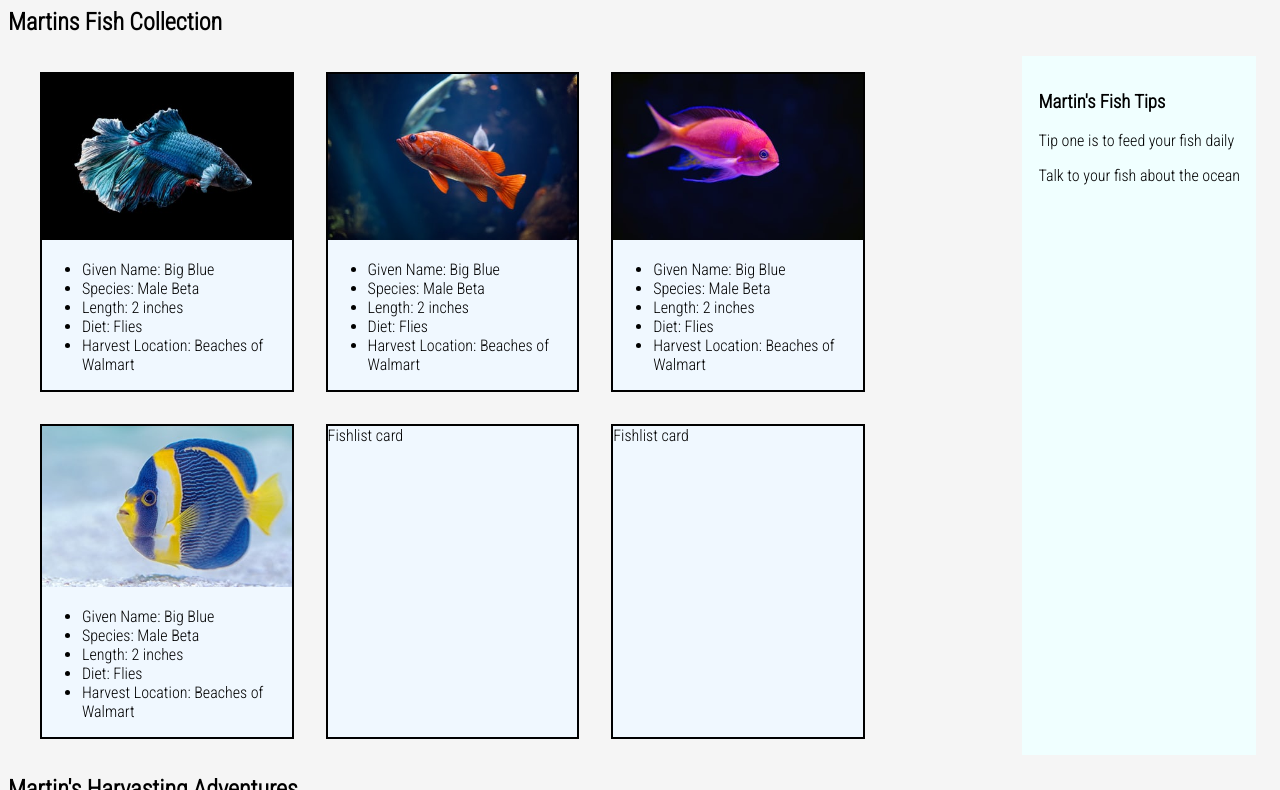
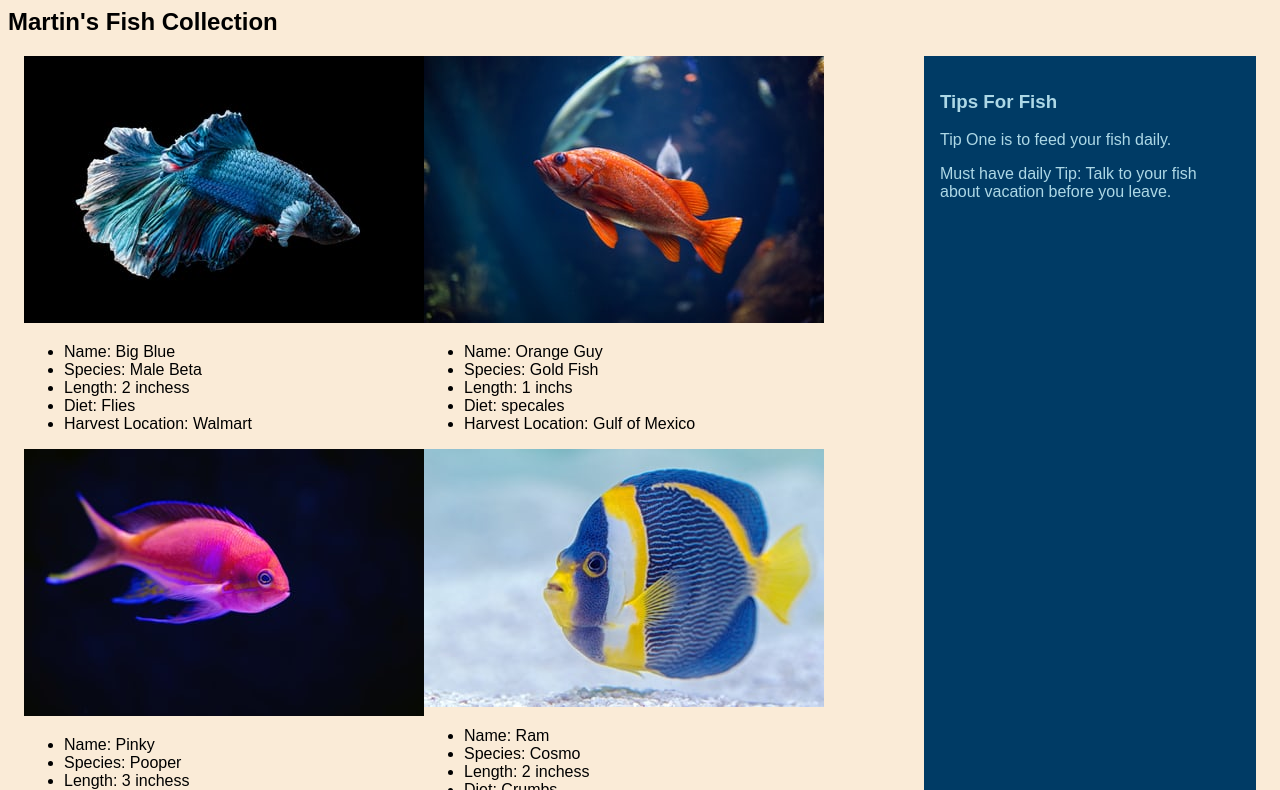
Before and after one commit to corneliajohnson/martins-aquarium, a plain HTML site: page index.html in a window 1280 px wide. Shown: the part 224-1014 px from the top of the page. Drawn offline with Linux system fonts and the light colour scheme.

Commit message:
render fish cards to dom

```diff
--- a/index.html
+++ b/index.html
@@ -17,71 +17,22 @@
       </div>
     </header>
     <section>
-      <h2>Martins Fish Collection</h2>
-      <!-- Fish tank hold the fishtank cards and the aside -->
-      <div id="fishtank">
-        <div class="fishlist">
-          <div class="fishlist-card">
-            <div class="card-image">
-              <img class="fish-image" src="images/bluefish.jfif" alt="Beatiful Blue Fish">
-            </div>
-            <ul>
-              <li>Given Name: Big Blue</li>
-              <li>Species: Male Beta</li>
-              <li>Length: 2 inches</li>
-              <li>Diet: Flies</li>
-              <li>Harvest Location: Beaches of Walmart</li>
-            </ul>
-          </div>
-          <div class="fishlist-card">
-            <div class="card-image">
-              <img class="fish-image" src="images/orangefish.jfif" alt="Beatiful Orange Fish">
-            </div>
-            <ul>
-              <li>Given Name: Big Blue</li>
-              <li>Species: Male Beta</li>
-              <li>Length: 2 inches</li>
-              <li>Diet: Flies</li>
-              <li>Harvest Location: Beaches of Walmart</li>
-            </ul>
-          </div>
-          <div class="fishlist-card">
-            <div class="card-image">
-              <img class="fish-image" src="images/pinkfish.jfif" alt="Beatiful Pink Fish">
-            </div>
-            <ul>
-              <li>Given Name: Big Blue</li>
-              <li>Species: Male Beta</li>
-              <li>Length: 2 inches</li>
-              <li>Diet: Flies</li>
-              <li>Harvest Location: Beaches of Walmart</li>
-            </ul>
-          </div>
-          <div class="fishlist-card">
-            <div class="card-image">
-              <img class="fish-image" src="images/yellowbluefish.jfif" alt="Beatiful Yellow and Blue Fish">
-            </div>
-            <ul>
-              <li>Given Name: Big Blue</li>
-              <li>Species: Male Beta</li>
-              <li>Length: 2 inches</li>
-              <li>Diet: Flies</li>
-              <li>Harvest Location: Beaches of Walmart</li>
-            </ul>
-          </div>
-          <div class="fishlist-card">Fishlist card</div>
-          <div class="fishlist-card">Fishlist card</div>
+      <h2>Martin's Fish Collection</h2>
+      <div id="fishTank">
+        <!--fish tank holds the list and aside-->
+        <div class="fishList">
         </div>
         <aside>
-          <h3>Martin's Fish Tips</h3>
+          <h3>Tips For Fish</h3>
           <div>
-            <p>Tip one is to feed your fish daily</p>
+            <p>Tip One is to feed your fish daily.</p>
           </div>
           <div>
-            <p>Talk to your fish about the ocean</p>
+            <p>Must have daily Tip: Talk to your fish about vacation before you leave.</p>
           </div>
         </aside>
       </div>
+      <!-- End of fishTank -->
     </section>
     <section>
       <h2>Martin's Harvasting Adventures</h2>
--- /dev/null
+++ b/scripts/Fish.js
@@ -0,0 +1,19 @@
+/**
+ *  Fish which renders individual fish objects as HTML
+ */
+export const Fish = (fish) => {
+  return `
+    <div class=".fishList-card">
+      <div class="card-image">
+        <img class="fish-image" src="images/${fish.image}" alt="Beatiful Orange Fish">
+      </div>
+      <ul>
+        <li>Name: ${fish.name}</li>
+        <li>Species: ${fish.species}</li>
+        <li>Length: ${fish.length}s</li>
+        <li>Diet: ${fish.diet}</li>
+        <li>Harvest Location: ${fish.harvestLocation}</li>
+      </ul>
+  </div>
+  `
+}
--- a/scripts/FishDataProvider.js
+++ b/scripts/FishDataProvider.js
@@ -4,77 +4,89 @@ const fishCollection = [
     species: "Male Beta",
     length: "2 inches",
     diet: "Flies",
-    harvestLocation: "Walmart"
+    harvestLocation: "Walmart",
+    image: "../images/bluefish.jfif"
   },
   {
     name: "Orange Guy",
     species: "Gold Fish",
     length: "1 inch",
     diet: "specales",
-    harvestLocation: "Gulf of Mexico"
+    harvestLocation: "Gulf of Mexico",
+    image: "../images/orangefish.jfif"
+
   },
   {
     name: "Pinky",
     species: "Pooper",
     length: "3 inches",
     diet: "Fish Food",
-    harvestLocation: "Pierto Rico"
+    harvestLocation: "Pierto Rico",
+    image: "../images/pinkfish.jfif"
   },
   {
     name: "Ram",
     species: "Cosmo",
     length: "2 inches",
     diet: "Crumbs",
-    harvestLocation: "Perian Gulf"
+    harvestLocation: "Perian Gulf",
+    image: "../images/yellowbluefish.jfif"
   },
   {
     name: "Nemo",
     species: "Clownfish",
     length: "1.5 inches",
     diet: "Copepods",
-    harvestLocation: "Orlando, FL"
+    harvestLocation: "Orlando, FL",
+    image: "../images/bluefish.jfif"
   },
   {
     name: "Torch",
     species: "Flame Angelfish",
     length: "3 inches",
     diet: "Mealworms",
-    harvestLocation: "San Jose, CA"
+    harvestLocation: "San Jose, CA",
+    image: "../images/pinkfish.jfif"
   },
   {
     name: "Rocky",
     species: "Blue Damselfish",
     length: "2 inches",
     diet: "Copepods",
-    harvestLocation: "Destin, FL"
+    harvestLocation: "Destin, FL",
+    image: "../images/orangefish.jfif"
   },
   {
     name: "Rudy",
     species: "Copperband Butterflyfish",
     length: "5 inches",
     diet: "Mealworms",
-    harvestLocation: "Costa Rica"
+    harvestLocation: "Costa Rica",
+    image: "../images/yellowbluefish.jfif"
   },
   {
     name: "Simba",
     species: "Lionfish",
     length: "6 inches",
     diet: "Mealworms",
-    harvestLocation: "Argentina"
+    harvestLocation: "Argentina",
+    image: "../images/bluefish.jfif"
   },
   {
     name: "Mr. Freeze",
     species: "Blue Tang",
     length: "6 inches",
     diet: "Mealworms",
-    harvestLocation: "Costa Rica"
+    harvestLocation: "Costa Rica",
+    image: "../images/orangefish.jfif"
   },
   {
     name: "Frodo",
     species: "Yellow Tang",
     length: "4 inches",
     diet: "Mealworms",
-    harvestLocation: "Honolulu, HI"
+    harvestLocation: "Honolulu, HI",
+    image: "../images/pinkfish.jfif"
   }
 ]
 
--- /dev/null
+++ b/scripts/FishList.js
@@ -0,0 +1,35 @@
+/**
+ *  FishList which renders individual fish objects as HTML
+ */
+
+// TODO: Import `useFish` from the data provider module
+import { useFish } from './FishDataProvider.js'
+import { Fish } from './Fish.js'
+
+export const FishList = () => {
+
+  // Get a reference to the `<article class="content">` element
+  const contentElement = document.querySelector(".fishList")
+  const fishes = useFish()
+
+
+  //-------------------------------------
+  //MY UGLY CODE -- BUT IT WORKS
+  // const allfish = []
+  // for (let i = 0; i < fishes.length; i++) {
+  //   allfish.push((Fish(fishes[i])))
+  // }
+  //------------------------------------
+
+
+  //Function done with class
+  let fishHTMLRepresentation = ""
+  for (const fish of fishes) {
+    fishHTMLRepresentation += Fish(fish);
+  }
+
+  // Add to the existing HTML in the content element
+  contentElement.innerHTML += `
+    ${fishHTMLRepresentation}
+  `;
+}
--- a/scripts/main.js
+++ b/scripts/main.js
@@ -1,7 +1,6 @@
 import { useFish } from './FishDataProvider.js'
+import { FishList } from './FishList.js'
 
 const allTheFish = useFish()
 
-for (const fish of allTheFish) {
-  console.log(fish)
-}
+FishList()
--- a/styles/main.css
+++ b/styles/main.css
@@ -1,33 +1,51 @@
+header {
+	display: flex;
+	flex-wrap: nowrap;
+	align-items: center;
+	background-color: aqua
+}
+
+header h1 {
+	line-height: 1em;
+	color: darkblue;
+	text-align: center;
+	padding: 0 2em;
+	font-size: 1.5em;
+}
+
 body {
-  background-color: whitesmoke;
-  font-family: 'Roboto Condensed', sans-serif;
+	background-color: antiquewhite;
+	font-family: 'Poppins', sans-serif;
 }
 
 aside {
-  background-color: azure;
+	flex: 1;
+	background-color: rgb(0, 59, 101);
+	color: lightblue;
   padding: 1em;
 }
 
-#fishtank {
+#fishTank {
 	display: flex;
 	flex-wrap: nowrap;
 	margin: 1em;
+	/* border: 3px dashed burlywood; */
 }
 
-.fishlist {
+.fishList{
 	flex: 3;
 	display: flex;
 	flex-wrap: wrap;
+
+}
+.fishList-card {
+	background-color: lightcyan;
+	margin: 1em;
+	flex-basis: 25%;
+	padding: 0 1em;
 }
 
-.fishlist-card {
-  margin: 1em;
-  flex-basis: 25%;
-  background-color: aliceblue;
-  border: 2px solid black;
-}
-
-.fish-image{
+.fish-image {
 	width: 100%;
 	height: auto;
 }
```
Lines whose indentation alone changed are shown as unchanged.
